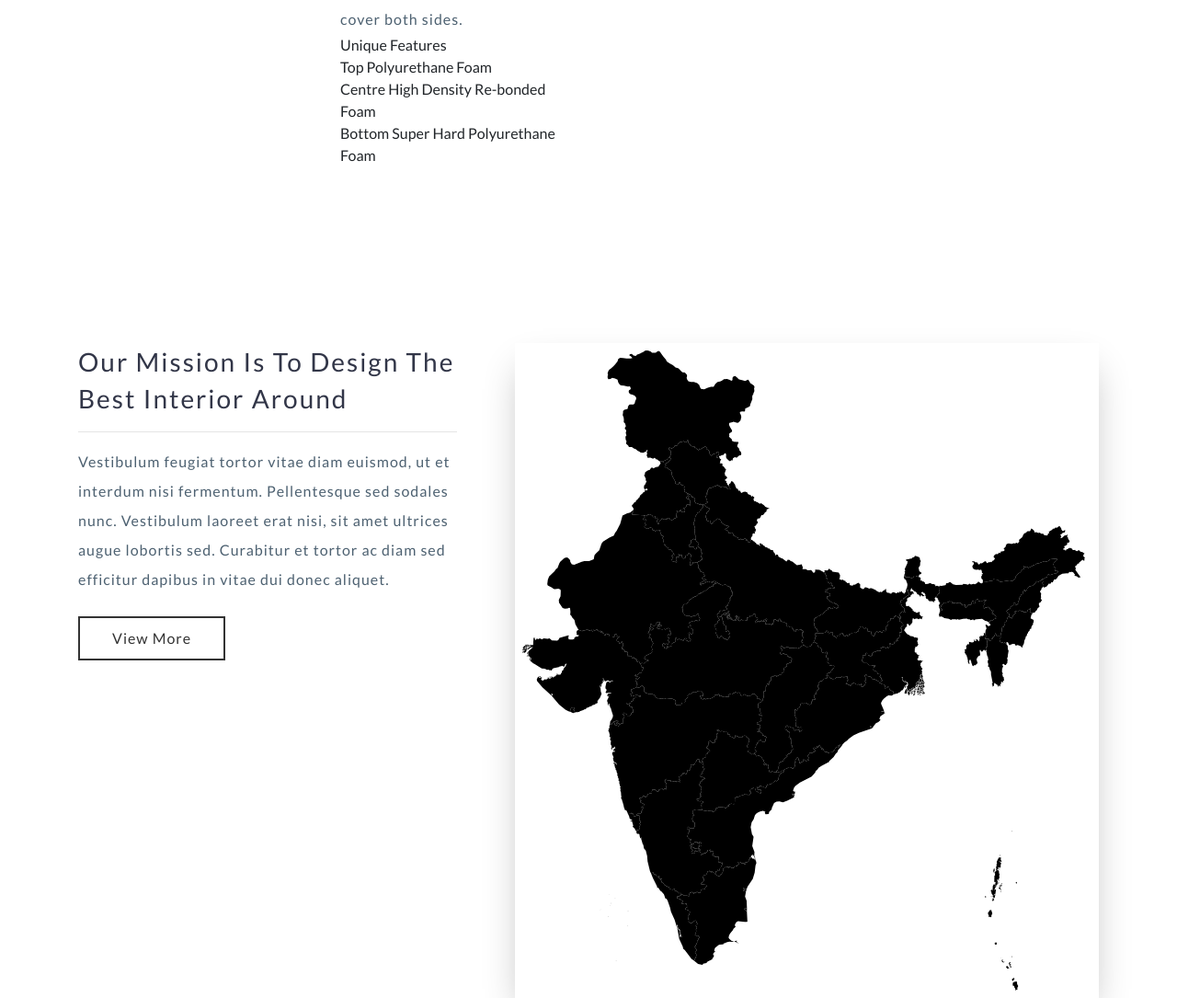
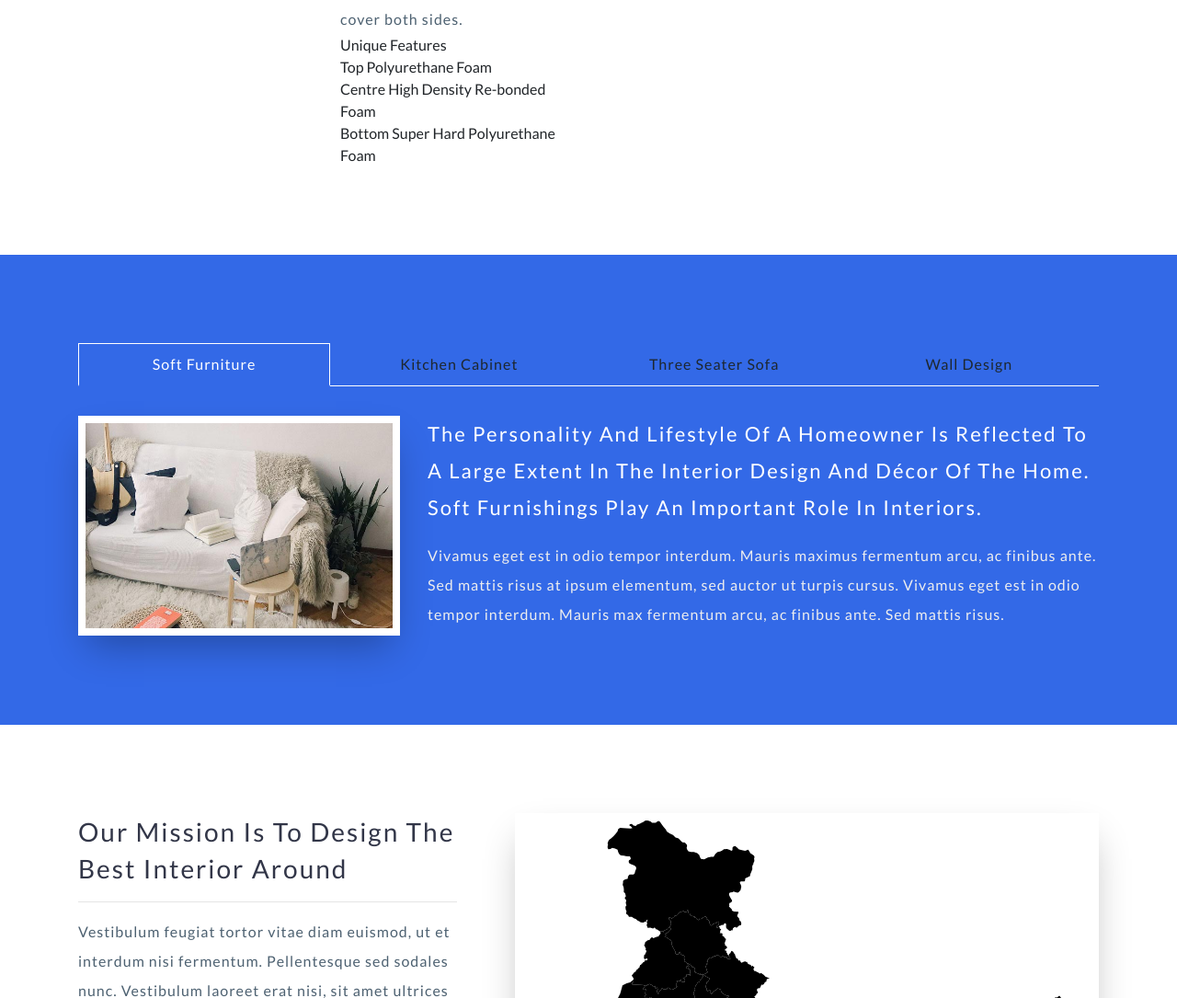
Before and after one commit to Rogue-Code/Aaram-enterprise, a PHP site: page / in a window 1280 px wide. Shown: the part 4587-5672 px from the top of the page at 92% size. Run offline with PHP 8.4, Linux system fonts and the light colour scheme; some libraries are stand-ins or nearby versions.

Commit message:
Added section in index.php

```diff
--- a/index.php
+++ b/index.php
@@ -196,6 +196,83 @@
 </section>
 <!-- //top categories -->
 
+
+<!-- tabs -->
+<section class="middile-sec py-5" id="tabs">
+	<div class="container py-md-5">
+		<div class="row">
+			<div class="col-lg-12 middile-inner-con">
+				<div class="tab-main mx-auto">
+
+					<input id="tab1" type="radio" name="tabs" checked>
+					<label for="tab1"> Soft Furniture</label>
+
+					<input id="tab2" type="radio" name="tabs">
+					<label for="tab2"> Kitchen Cabinet</label>
+
+					<input id="tab3" type="radio" name="tabs">
+					<label for="tab3"> Three Seater Sofa</label>
+
+					<input id="tab4" type="radio" name="tabs">
+					<label for="tab4"> Wall Design</label>
+
+					<section id="content1">
+						<div class="row">
+							<div class="col-md-4">
+								<img src="images/soft.jpg" class="img-fluid" alt="" />
+							</div>
+							<div class="col-md-8 mt-md-0 mt-4">
+								<h5 class="mb-3 text-capitalize">The personality and lifestyle of a homeowner is reflected to a large extent in the interior design and décor of the home. Soft furnishings play an important role in interiors.</h5>
+								<p>Vivamus eget est in odio tempor interdum. Mauris maximus fermentum arcu, ac finibus ante. Sed mattis risus at ipsum elementum, sed auctor ut turpis cursus. Vivamus eget est in odio tempor interdum. Mauris max fermentum arcu, ac finibus ante. Sed mattis risus.</p>
+							</div>
+						</div>
+					</section>
+
+					<section id="content2">
+						<div class="row">
+							<div class="col-md-8">
+								<h5 class="mb-3 text-capitalize">Kitchen cabinets are the built-in furniture installed in many kitchens for storage of food, cooking equipment, and often silverware and dishes for table service. </h5>
+								<p>Mauris max fermentum arcu, ac finibus ante Vivamus eget est in odio sed tempor interdum. Mauris maximus fermentum arcu, ac finibus ante. Sed mattis risus at ipsum elementum, ut auctor turpis cursus ipsum dolor. Vivamus eget est in odio tempor interdum.</p>
+							</div>
+							<div class="col-md-4 mt-md-0 mt-4">
+								<img src="images/kitchen.jpg" class="img-fluid" alt="" />
+							</div>
+						</div>
+					</section>
+
+					<section id="content3">
+						<div class="row">
+							<div class="col-md-4">
+								<img src="images/sofa.jpg" class="img-fluid" alt="" />
+							</div>
+							<div class="col-md-8 mt-md-0 mt-4">
+								<h5 class="mb-3 text-capitalize">The best decor for your living room are 3 Seater Sofas so choose wisely according to your home requirements. Explore our latest sofa designs. </h5>
+								<p>Aac finibus ante. Sed mattis risus at ipsum Vivamus eget est in odio tempor interdumet sed. Mauris maximus fermentum arcu, ac finibus ante. Sed mattis risus at ipsum elementum, ut auctor turpis cursus. Mauris maximus fermentum arcu, ac finibus ante lorem ipsum.</p>
+							</div>
+						</div>
+					</section>
+
+					<section id="content4">
+						<div class="row">
+							<div class="col-md-8">
+								<h5 class="mb-3 text-capitalize">wooden walls are a desirable, but not always economical, option. Keep the warmth and glow of wood inside your home. </h5>
+								<p>Mauris max fermentum arcu, ac finibus ante Vivamus eget est in odio sed tempor interdum. Mauris maximus fermentum arcu, ac finibus ante. Sed mattis risus at ipsum elementum, ut auctor turpis cursus ipsum dolor. Vivamus eget est in odio tempor interdum.</p>
+							</div>
+							<div class="col-md-4 mt-md-0 mt-4">
+								<img src="images/wall.jpg" class="img-fluid" alt="" />
+							</div>
+						</div>
+					</section>
+
+				</div>
+			</div>
+			<div class="col-lg-6 about-img mt-lg-0 mt-4">
+			</div>
+		</div>
+	</div>
+</section>
+<!--//tabs -->
+
 <!-- Maps -->
 <!-- about-->
 <section class="wthree-row py-5" id="about">
```
